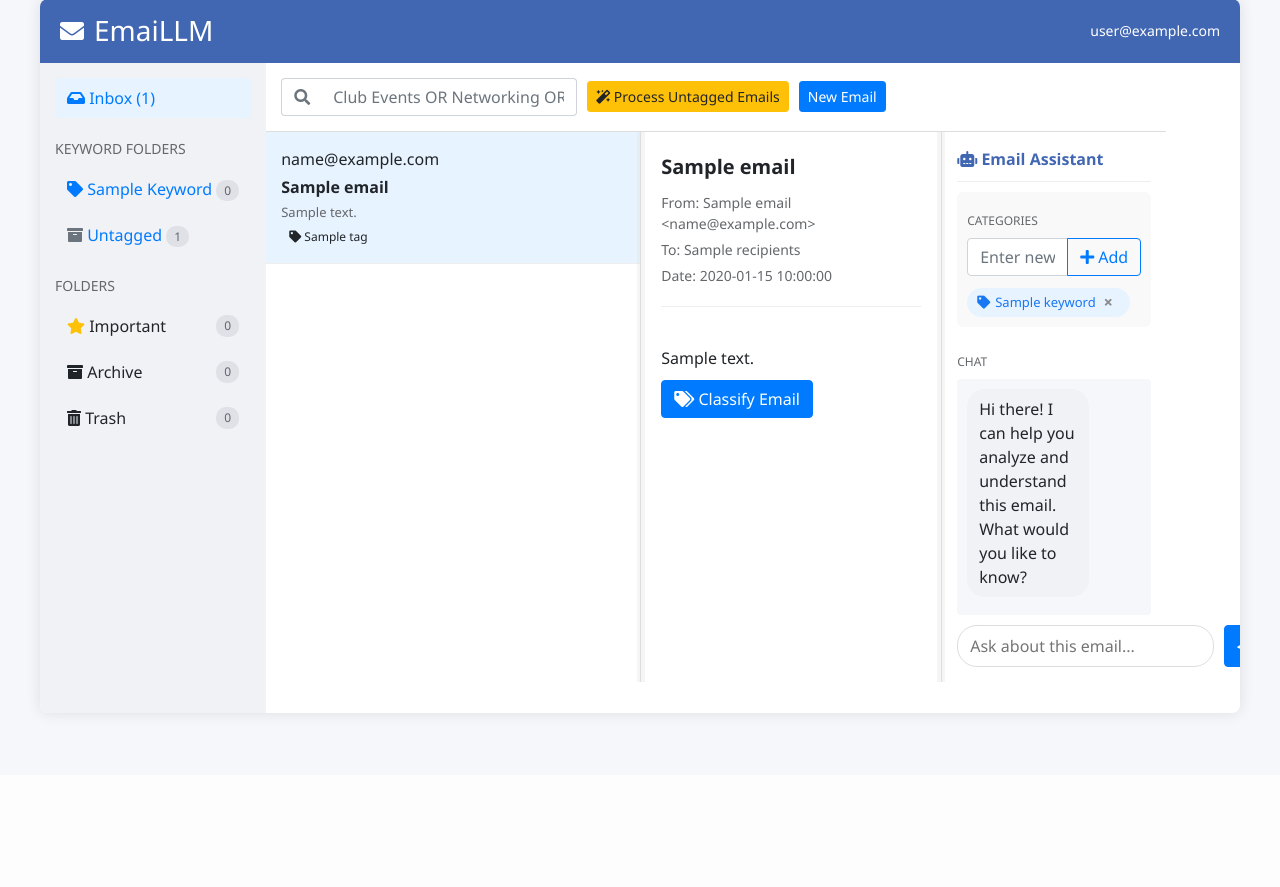
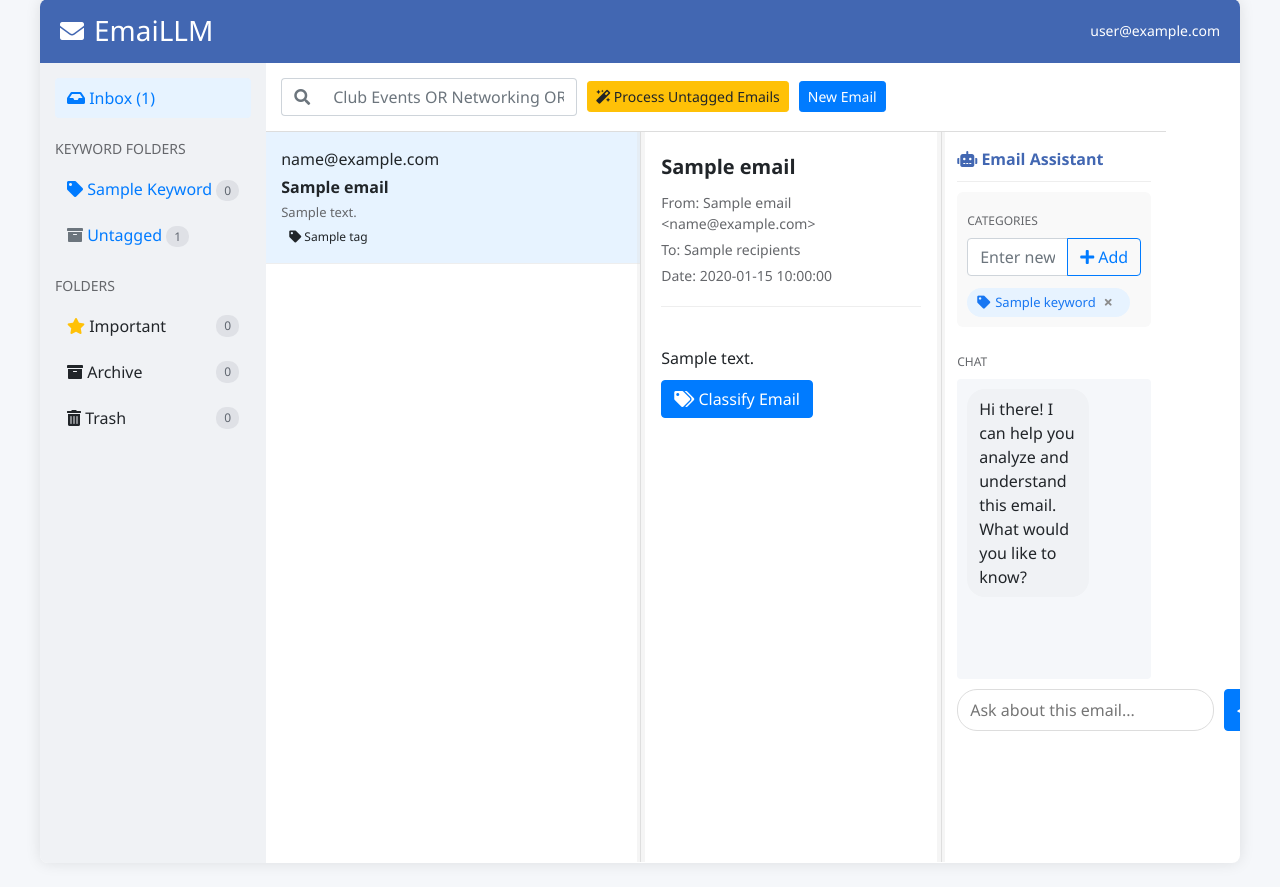
Before and after one commit to SeungwonMJ/EmaiLLM, a Flask app: template tryout/templates/index.html in a window 1280 px wide. Shown: the part 25-912 px from the top of the page. Before the commit the page ends 745 px from the top, so only its background shows below. Run offline with Flask 3, Linux system fonts and the light colour scheme; the template is opened without the code that fills it: most values are stand-ins (such as "Sample title", 1, 10 or a date in 2020).

Commit message:
Add files via upload

```diff
--- a/tryout/static/css/styles.css
+++ b/tryout/static/css/styles.css
@@ -40,7 +40,7 @@ body {
 .sidebar {
     background-color: #f0f2f5;
     padding: 15px;
-    height: calc(100vh - 150px);
+    height: 100vh;
     overflow-y: auto;
 }
 
@@ -83,7 +83,7 @@ body {
 }
 
 .email-list {
-    height: calc(100vh - 250px);
+    height: calc(100vh - 70px);
     overflow-y: auto;
     border-right: 1px solid #ddd;
 }
@@ -166,7 +166,7 @@ body {
 
 .details-pane {
     padding: 20px;
-    height: calc(100vh - 250px);
+    height: calc(100vh - 70px);
     overflow-y: auto;
 }
 
@@ -216,7 +216,7 @@ body {
     padding: 10px;
     background-color: #f5f7fa;
     border-radius: 4px;
-    height: calc(100vh - 350px);
+    height: calc(100vh - 100px);
 }
 
 .chat-input {
@@ -336,6 +336,9 @@ body {
     flex-wrap: wrap;
     gap: 8px;
     margin-top: 12px;
+    max-height: 150px; /* Adjust this value to your desired fixed height */
+    overflow-y: auto; /* Enable vertical scrolling when content exceeds max-height */
+    padding-right: 8px; /* Optional: Add some padding for scrollbar visibility */
 }
 
 .category-badge {
@@ -385,7 +388,13 @@ body {
 
 /* Adjust chat messages to have less height due to added category section */
 .chat-messages {
-    height: calc(100vh - 450px);
+    flex-grow: 1; /* Keep this to allow it to take available vertical space initially */
+    overflow-y: auto; /* Enable vertical scrolling */
+    margin-bottom: 10px;
+    padding: 10px;
+    background-color: #f5f7fa;
+    border-radius: 4px;
+    max-height: 300px; /* Adjust this value to your desired fixed maximum height for the chat messages */
 }
 
 /* Add notification styles */
```
